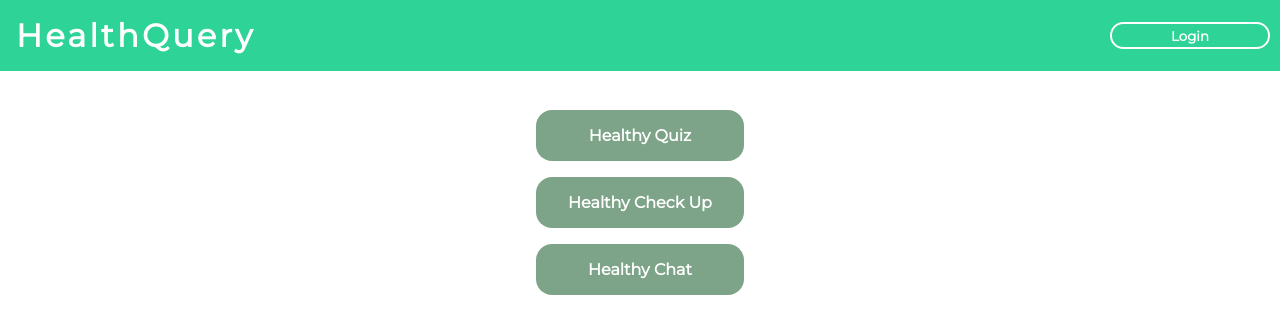
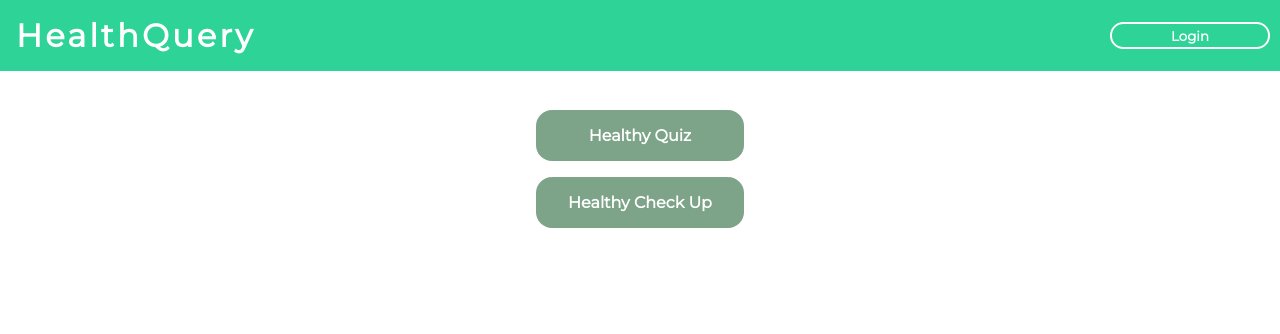
Before and after one commit to HenriqueMonti/healthquery, a SvelteKit app: page / in a window 1280 px wide. Shown: the top 334 px of the page. Built offline with nearby package versions, Linux system fonts and the light colour scheme; no server answers.

Commit message:
R.I.P. botão do chat

```diff
--- a/src/routes/+page.svelte
+++ b/src/routes/+page.svelte
@@ -4,7 +4,6 @@
 <div class="bulletpoints">
     <a href="/quiz">Healthy Quiz</a>
     <a href="/checkup">Healthy Check Up</a>
-    <a href="/">Healthy Chat</a>
 </div>
 <LeaderboardMassa></LeaderboardMassa>
 <style>
```
